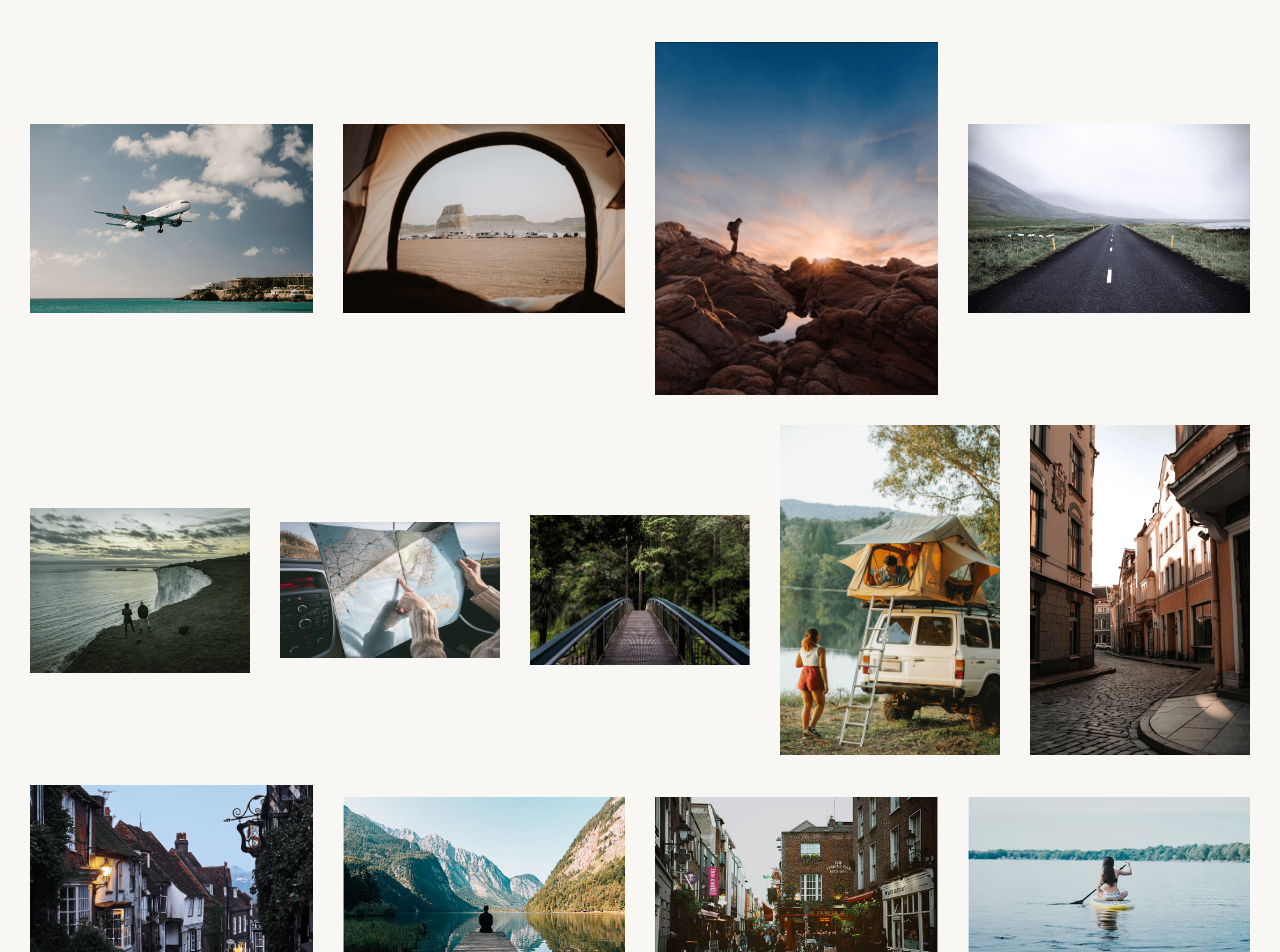
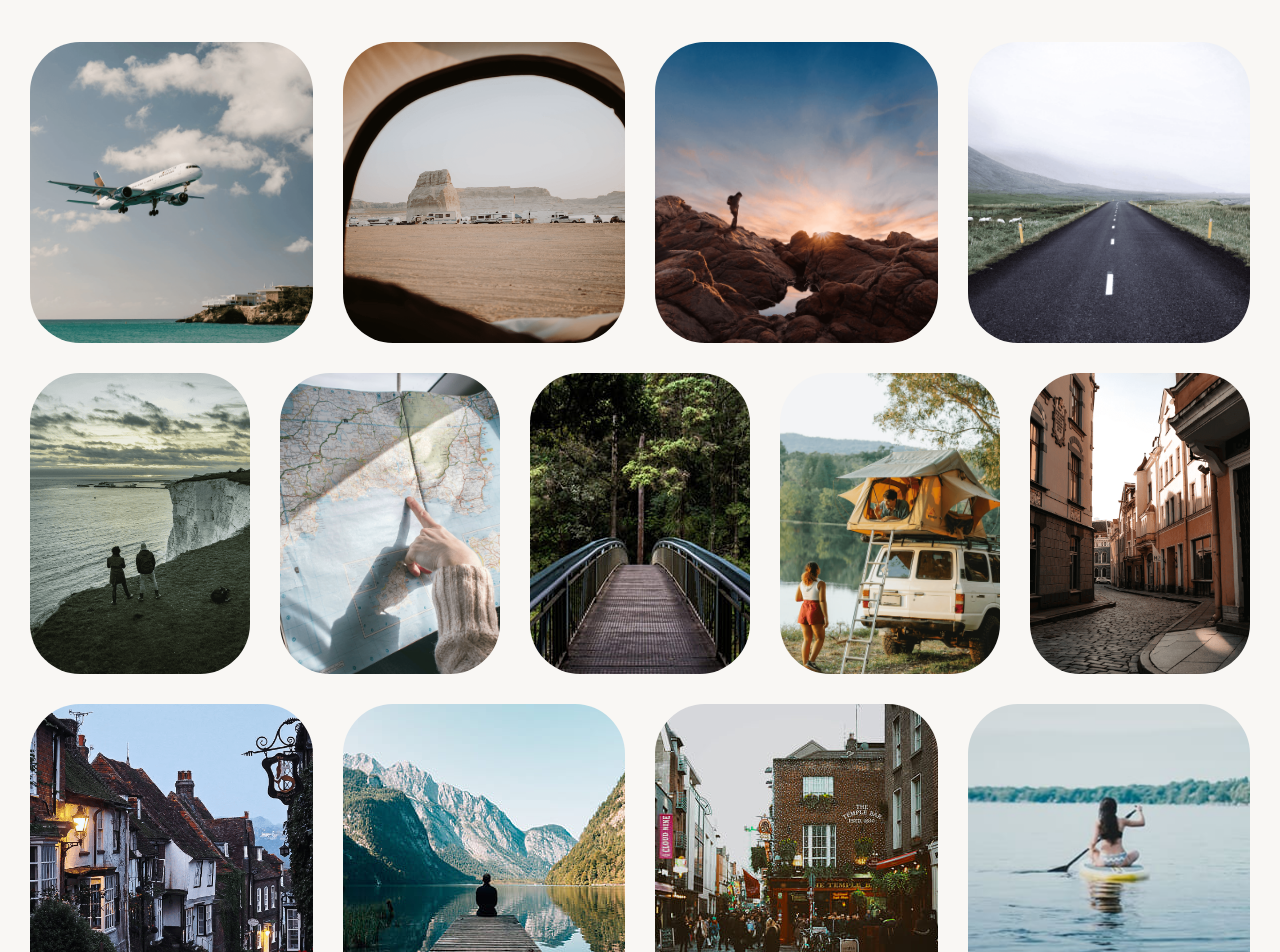
Before and after one commit to AlexZigma/your-tour-nextjs, a Next.js app: page / in a window 1280 px wide. Shown: the part 4980-5932 px from the top of the page. Built offline with nearby package versions, Linux system fonts and the light colour scheme.

Commit message:
refactor TourPhotos: replace Photo component with custom Picture component

```diff
--- a/src/components/pages/HomePage/TourPhotos/TourPhotos.js
+++ b/src/components/pages/HomePage/TourPhotos/TourPhotos.js
@@ -1,16 +1,6 @@
 import Section from "@/components/commons/Section/Section";
 import styles from './TourPhoto.module.scss'
-
-function Photo({ src, className = '' }) {
-    return (
-        <img
-            className={styles['photo-grid__img']}
-            src={src}
-            alt=""
-            loading="lazy"
-        />
-    )
-}
+import Picture from "@/components/commons/Picture/Picture";
 
 export default function TourPhotos() {
     const sectionInfo = {
@@ -21,23 +11,23 @@ export default function TourPhotos() {
 
     const photos = [
         [
-            {src: 'images/travel-photo-1.png'},
-            {src: 'images/travel-photo-2.png'},
-            {src: 'images/travel-photo-3.png'},
-            {src: 'images/travel-photo-4.png'},
+            { src: '/images/travel-photo-1.png' },
+            { src: '/images/travel-photo-2.png' },
+            { src: '/images/travel-photo-3.png' },
+            { src: '/images/travel-photo-4.png' },
         ],
         [
-            {src: 'images/travel-photo-5.png'},
-            {src: 'images/travel-photo-6.png'},
-            {src: 'images/travel-photo-7.jpg'},
-            {src: 'images/travel-photo-8.png'},
-            {src: 'images/travel-photo-9.png'},
+            { src: '/images/travel-photo-5.png' },
+            { src: '/images/travel-photo-6.png' },
+            { src: '/images/travel-photo-7.jpg' },
+            { src: '/images/travel-photo-8.png' },
+            { src: '/images/travel-photo-9.png' },
         ],
         [
-            {src: 'images/travel-photo-10.png'},
-            {src: 'images/travel-photo-11.jpg'},
-            {src: 'images/travel-photo-12.jpg'},
-            {src: 'images/travel-photo-13.jpg'},
+            { src: '/images/travel-photo-10.png' },
+            { src: '/images/travel-photo-11.jpg' },
+            { src: '/images/travel-photo-12.jpg' },
+            { src: '/images/travel-photo-13.jpg' },
         ],
 
     ]
@@ -47,7 +37,7 @@ export default function TourPhotos() {
                 {photos.map((item, rowIndex) =>
                     <div className={styles['photo-grid__row']} key={rowIndex}>
                         {item.map((photo, index) =>
-                            <Photo src={photo.src} key={index}/>
+                            <Picture src={photo.src} key={index} className={styles['photo-grid__img']}/>
                         )}
                     </div>
                 )}
```
